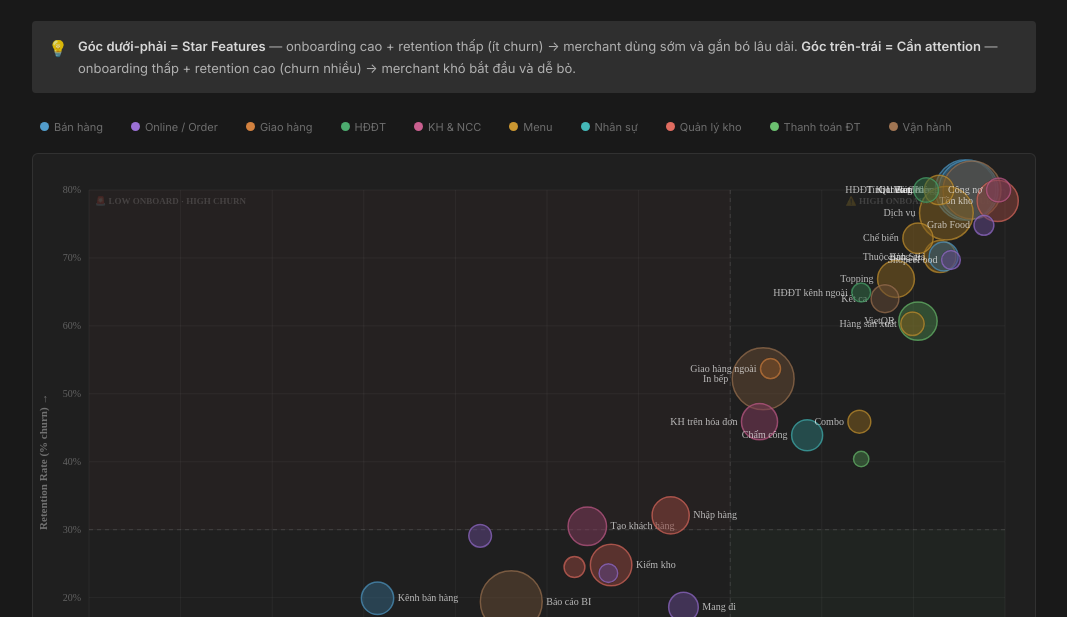
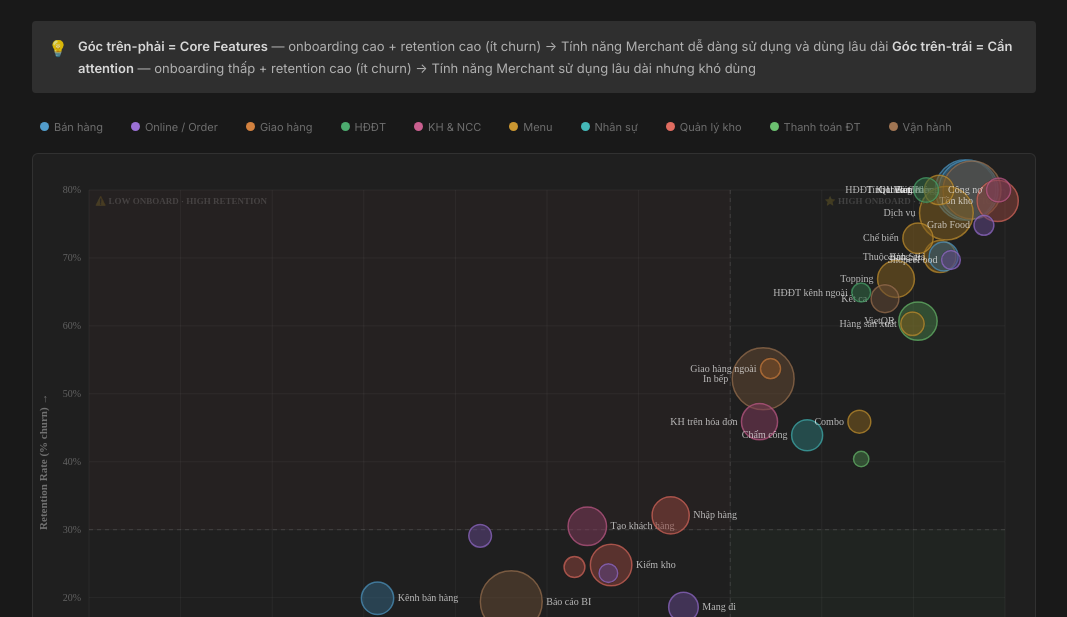
Before and after one commit to Chucaca/Onboarding-vs-Retention, a plain HTML site: page index.html in a window 1280 px wide. Shown: the part 183-800 px from the top of the page, without its empty margins (106-1173 px from the left). Drawn offline with Linux system fonts and the light colour scheme.

Commit message:
Update index.html

```diff
--- a/index.html
+++ b/index.html
@@ -48,8 +48,8 @@ body{background:var(--bg);color:var(--t1);font-family:'Inter',-apple-system,sans
   <div class="callout">
     <div class="callout-icon">💡</div>
     <div class="callout-text">
-      <b>Góc dưới-phải = Star Features</b> — onboarding cao + retention thấp (ít churn) → merchant dùng sớm và gắn bó lâu dài.
-      <b>Góc trên-trái = Cần attention</b> — onboarding thấp + retention cao (churn nhiều) → merchant khó bắt đầu và dễ bỏ.
+      <b>Góc trên-phải = Core Features</b> — onboarding cao + retention cao (ít churn) → Tính năng Merchant dễ dàng sử dụng và dùng lâu dài
+      <b>Góc trên-trái = Cần attention</b> — onboarding thấp + retention cao (ít churn) → Tính năng Merchant sử dụng lâu dài nhưng khó dùng
     </div>
   </div>
 
@@ -182,10 +182,10 @@ function draw(){
   ctx.fillRect(pad.l,pad.t,cx(midX)-pad.l,cy(midY)-pad.t);
 
   ctx.font='600 9px Inter';ctx.fillStyle='#ffffff28';
-  ctx.textAlign='right';ctx.fillText('⭐ HIGH ONBOARD · LOW CHURN',W-pad.r-6,H-pad.b-6);
-  ctx.textAlign='left';ctx.fillText('🚨 LOW ONBOARD · HIGH CHURN',pad.l+6,pad.t+14);
-  ctx.textAlign='left';ctx.fillText('🔍 LOW ONBOARD · LOW CHURN',pad.l+6,H-pad.b-6);
-  ctx.textAlign='right';ctx.fillText('⚠️ HIGH ONBOARD · HIGH CHURN',W-pad.r-6,pad.t+14);
+  ctx.textAlign='right';ctx.fillText('🚨 HIGH ONBOARD · LOW RETENTION',W-pad.r-6,H-pad.b-6);
+  ctx.textAlign='left';ctx.fillText('⚠️ LOW ONBOARD · HIGH RETENTION',pad.l+6,pad.t+14);
+  ctx.textAlign='left';ctx.fillText('🔍 LOW ONBOARD · LOW RETENTION',pad.l+6,H-pad.b-6);
+  ctx.textAlign='right';ctx.fillText('⭐ HIGH ONBOARD · HIGH RETENTION',W-pad.r-6,pad.t+14);
 
   // Axis labels
   ctx.fillStyle='#ffffff5e';ctx.font='600 11px Inter';ctx.textAlign='center';
```
